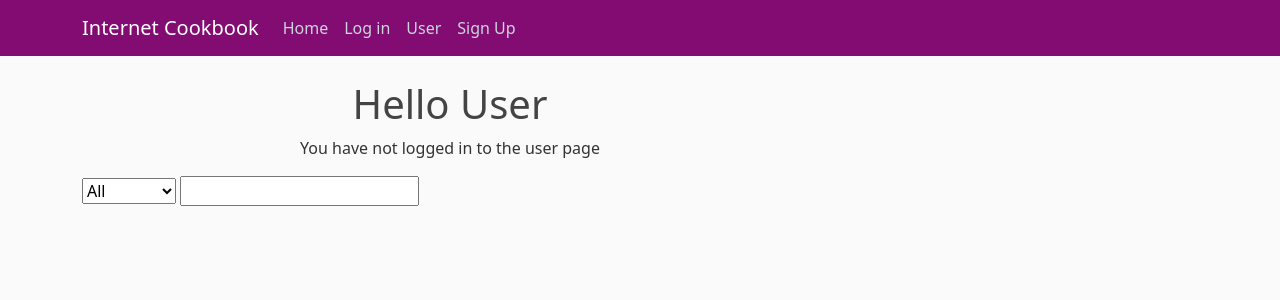
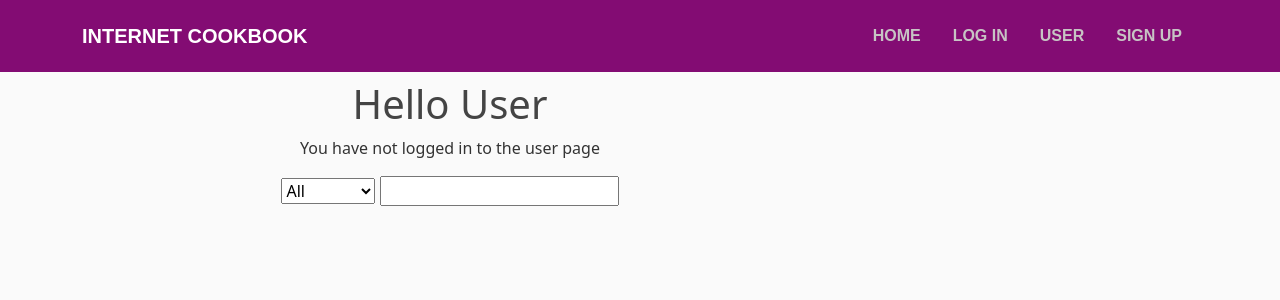
Before and after one commit to dice43/internetCookbook, a Flask app: page /user in a window 1280 px wide. Shown: the top 300 px of the page. Run offline with Flask 2, Linux system fonts and the light colour scheme.

Commit message:
Front End Modifications

```diff
--- a/static/main.css
+++ b/static/main.css
@@ -22,6 +22,23 @@ h1, h2, h3, h4, h5, h6 {
 
 .site-header .navbar-nav .nav-link.active {
   font-weight: 500;
+}
+
+.image{
+  width: 30px;
+  height: 20px;
+}
+
+.navbar a{
+  text-decoration: none;
+  color: rgb(199, 196, 196);
+  text-transform: uppercase;
+  font-weight: bold;
+  font-family: Arial;
+}
+
+.searchbar {
+  text-align: center;
 }
 
 .content-section {
--- a/templates/layout.html
+++ b/templates/layout.html
@@ -17,16 +17,16 @@
     <nav class="navbar navbar-expand-md navbar-dark bg-steel fixed-top">
       <div class="container">
         <a class="navbar-brand mr-4" href="/">Internet Cookbook</a>
-        <button class="navbar-toggler" type="button" data-toggle="collapse" data-target="#navbarToggle" aria-controls="navbarToggle" aria-expanded="false" aria-label="Toggle navigation">
+        <!-- <button class="navbar-toggler" type="button" data-toggle="collapse" data-target="#navbarToggle" aria-controls="navbarToggle" aria-expanded="false" aria-label="Toggle navigation">
           <span class="navbar-toggler-icon"></span>
-        </button>
-        <div class="collapse navbar-collapse" id="navbarToggle">
-          <div class="navbar-nav mr-auto">
+        </button>-->
+        <div class="navbar">
+
             <a class="nav-item nav-link" href="/">Home</a>
             <a class="nav-item nav-link" href="/login">Log in</a>
             <a class="nav-item nav-link" href="/user">User</a>
             <a class="nav-item nav-link" href="/register">Sign Up</a>
-          </div>
+
         </div>
       </div>
     </nav>
--- a/templates/user_page.html
+++ b/templates/user_page.html
@@ -1,17 +1,12 @@
 {% extends "layout.html" %}
+
 {% block content %}
-<style>
-    h1{
-        text-align:center
-    }
-    p{
-        text-align:center
-    }
-</style>
+<div class = "searchbar">
     <h1>{{ subtitle }}</h1>
     <p>{{ text }}</p>
     <d1>
         {{form.select}}
         {{form.search}}
     </d1>
+</div>
 {% endblock content %}
```
